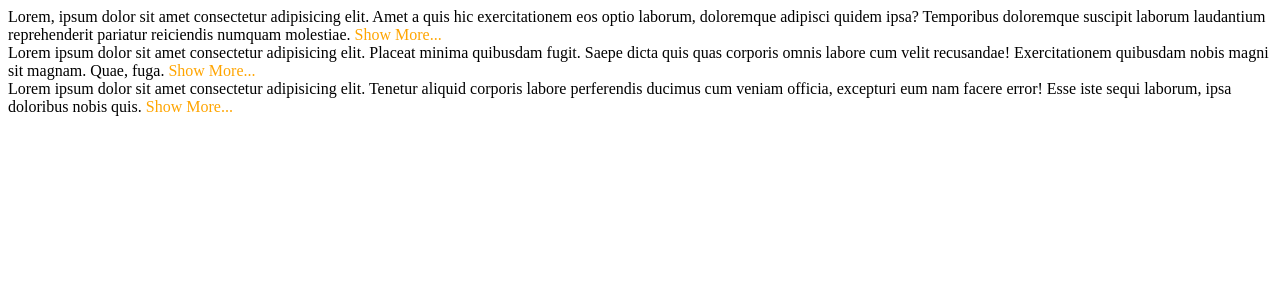
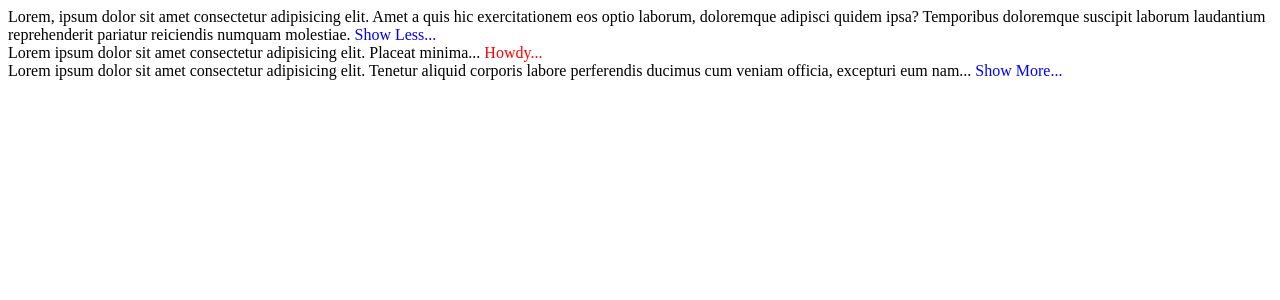
Before and after one commit to User-Reid/usePopcorn2026, a React (Vite) app: page / in a window 1280 px wide. Shown: the top 300 px of the page. Built offline with nearby package versions, Linux system fonts and the light colour scheme.

Commit message:
completed the text expander assignment, without help 🤓

```diff
--- a/src/Components/Content.tsx
+++ b/src/Components/Content.tsx
@@ -3,22 +3,27 @@ import type { ContentProps } from "./ContentBox";
 
 export default function Content({
   maxPreviewLength,
-  container,
   children,
+  defaultOpen = false,
+  expandButtonText = "Show More",
+  collapseButtonText = "Show Less",
+  buttonColor = "blue",
 }: ContentProps) {
-  const [previewLength, setPreviewLength] = useState<number | null>(
-    maxPreviewLength ?? null,
-  );
-  const [showMore, setShowMore] = useState<boolean>(false);
+  const [showMore, setShowMore] = useState<boolean>(defaultOpen);
+  const words = (children as string).split(" ");
+  const displayed =
+    !showMore && maxPreviewLength
+      ? words.slice(0, maxPreviewLength).join(" ") + "..."
+      : children;
 
   return (
     <div>
-      <span>{children}</span>
+      <span>{displayed}</span>
       <span
         onClick={() => setShowMore((prev) => !prev)}
-        style={{ color: "orange", cursor: "pointer" }}
+        style={{ color: buttonColor, cursor: "pointer" }}
       >
-        {showMore ? " Show Less..." : " Show More..."}
+        {showMore ? ` ${collapseButtonText}...` : ` ${expandButtonText}...`}
       </span>
     </div>
   );
--- a/src/Components/ContentBox.tsx
+++ b/src/Components/ContentBox.tsx
@@ -3,25 +3,33 @@ import Content from "./Content";
 
 export type ContentProps = {
   maxPreviewLength?: number;
-  container?: string;
   children: React.ReactNode;
+  defaultOpen?: boolean;
+  expandButtonText?: string;
+  collapseButtonText?: string;
+  buttonColor?: string;
 };
 
 export default function ContentBox() {
   return (
     <div>
-      <Content maxPreviewLength={50} container={"div"}>
+      <Content maxPreviewLength={5} defaultOpen={true}>
         Lorem, ipsum dolor sit amet consectetur adipisicing elit. Amet a quis
         hic exercitationem eos optio laborum, doloremque adipisci quidem ipsa?
         Temporibus doloremque suscipit laborum laudantium reprehenderit pariatur
         reiciendis numquam molestiae.
       </Content>
-      <Content maxPreviewLength={50} container={"div"}>
+      <Content
+        maxPreviewLength={10}
+        expandButtonText={"Howdy"}
+        collapseButtonText={"Cya"}
+        buttonColor={"red"}
+      >
         Lorem ipsum dolor sit amet consectetur adipisicing elit. Placeat minima
         quibusdam fugit. Saepe dicta quis quas corporis omnis labore cum velit
         recusandae! Exercitationem quibusdam nobis magni sit magnam. Quae, fuga.
       </Content>
-      <Content maxPreviewLength={50} container={"div"}>
+      <Content maxPreviewLength={20}>
         Lorem ipsum dolor sit amet consectetur adipisicing elit. Tenetur aliquid
         corporis labore perferendis ducimus cum veniam officia, excepturi eum
         nam facere error! Esse iste sequi laborum, ipsa doloribus nobis quis.
```
